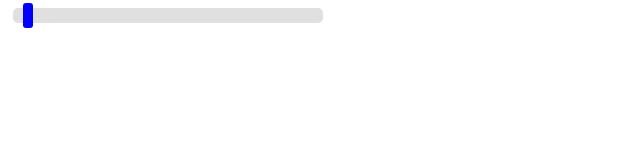
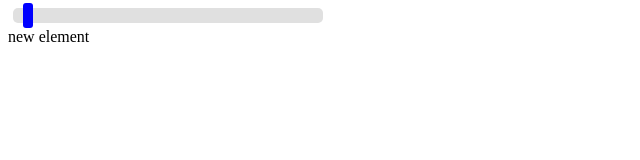
Before and after one commit to sashenkaaa26/test-repo, a plain HTML site: page delegeta.html in a window 1280 px wide. Shown: the full height of the page, 0-640 px from the left. Drawn offline with Linux system fonts and the light colour scheme.

Commit message:
something2

```diff
--- a/delegeta.html
+++ b/delegeta.html
@@ -58,6 +58,8 @@
     <div id="slider" class="slider">
       <div class="thumb" id="thumb"></div>
     </div>
+
+    <div> new element</div>
 
     <script>
       thumb.onmouseover = function (event) {
```
